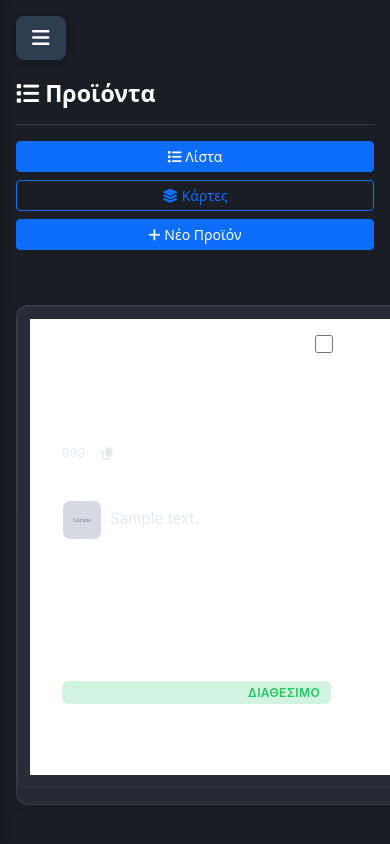
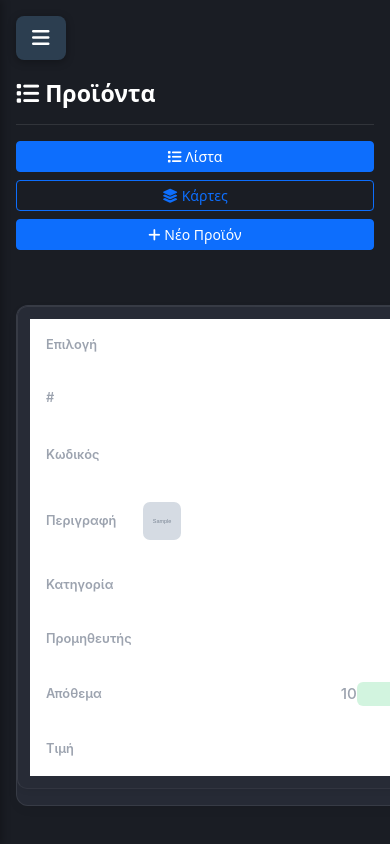
Before and after one commit to Dimitrios-Mourtzilas1999/apotheke, a Django app: page /product/products/list in a window 390 px wide. Run offline with Django 5.2, Linux system fonts and the light colour scheme; tables that the repository leaves empty hold one stand-in row (values such as "Sample post"); grey boxes marked "Sample" are stand-in pictures; some libraries are stand-ins or nearby versions.

Commit message:
Add data-label attributes and fix mobile table layout
- Add data-label attributes to all table cells for mobile view
- Fix nested flex containers in table cells on mobile
- Add proper justification for nested flex items
- Fix checkbox cell layout on mobile
- Fix barcode link cell with proper wrapping
- Fix description cell with image and text alignment
- Fix stock badge ordering on mobile
- Maintain thumbnail and badge size reductions for mobile
- Improve overall mobile table readability

```diff
--- a/inventory/static/inventory/products/css/product_list.css
+++ b/inventory/static/inventory/products/css/product_list.css
@@ -182,10 +182,6 @@
     font-size: 0.85rem;
   }
 
-  .products-table td:last-child {
-    border-bottom: none;
-  }
-
   .products-table td::before {
     content: attr(data-label);
     font-weight: 600;
@@ -193,17 +189,61 @@
     font-size: 0.8rem;
     flex-shrink: 0;
     margin-right: 1rem;
+    min-width: 80px;
   }
 
   .products-table td > * {
     flex: 1;
     text-align: right;
+    justify-content: flex-end;
   }
 
-  /* Fix barcode link on mobile */
-  .barcode-link {
+  /* Fix nested flex containers in table cells */
+  .products-table td .d-flex {
+    justify-content: flex-end;
+    gap: 0.5rem;
+  }
+
+  /* Fix checkbox cell */
+  .products-table td[data-label="Επιλογή"] {
+    justify-content: space-between;
+  }
+
+  .products-table td[data-label="Επιλογή"] input {
+    flex: 0;
+  }
+
+  /* Fix barcode link cell */
+  .products-table td[data-label="Κωδικός"] .d-flex {
+    flex-wrap: wrap;
+  }
+
+  .products-table td[data-label="Κωδικός"] .barcode-link {
     font-size: 0.8rem;
     word-break: break-all;
+  }
+
+  /* Fix description cell with image */
+  .products-table td[data-label="Περιγραφή"] .d-flex {
+    flex-wrap: wrap;
+  }
+
+  .products-table td[data-label="Περιγραφή"] span {
+    flex: 1;
+    text-align: right;
+  }
+
+  /* Fix stock cell */
+  .products-table td[data-label="Απόθεμα"] {
+    flex-wrap: wrap;
+  }
+
+  .products-table td[data-label="Απόθεμα"] .stock-badge {
+    order: 2;
+  }
+
+  .products-table td[data-label="Απόθεμα"] .stock-number {
+    order: 1;
   }
 
   /* Fix product thumbnail on mobile */
--- a/inventory/templates/inventory/products/_list.html
+++ b/inventory/templates/inventory/products/_list.html
@@ -19,9 +19,9 @@
   <tbody id="productTableBody">
     {% for product in products %}
     <tr>
-      <td><input type="checkbox" name="barcode" value="{{ product.barcode }}" class="checkbox"></td>
-      <td>{{ forloop.counter|add:row_offset }}</td>
-      <td>
+      <td data-label="Επιλογή"><input type="checkbox" name="barcode" value="{{ product.barcode }}" class="checkbox"></td>
+      <td data-label="#">{{ forloop.counter|add:row_offset }}</td>
+      <td data-label="Κωδικός">
         <div class="d-flex align-items-center gap-2">
           <a href="{% url 'product_edit' product.barcode %}" class="barcode-link">{{ product.barcode }}</a>
           <button class="btn-copy-barcode btn btn-sm btn-outline-secondary" data-barcode="{{ product.barcode }}" title="Αντιγραφή">
@@ -29,7 +29,7 @@
           </button>
         </div>
       </td>
-      <td>
+      <td data-label="Περιγραφή">
         <div class="d-flex align-items-center gap-2">
           {% if product.image_url %}
             <img src="{{ product.image_url }}" class="product-thumbnail" alt="{{ product.desc }}">
@@ -41,13 +41,13 @@
           <span>{{ product.desc|default:'-' }}</span>
         </div>
       </td>
-      <td>{{ product.category.cat_type|default:'Χωρίς κατηγορία' }}</td>
-      <td>{{ product.supplier.name|default:'Χωρίς προμηθευτή' }}</td>
-      <td>
+      <td data-label="Κατηγορία">{{ product.category.cat_type|default:'Χωρίς κατηγορία' }}</td>
+      <td data-label="Προμηθευτής">{{ product.supplier.name|default:'Χωρίς προμηθευτή' }}</td>
+      <td data-label="Απόθεμα">
         <span class="badge stock-badge stock-{{ product.stock_status }}">{{ product.stock_status_label }}</span>
         <span class="stock-number">{{ product.stock }}</span>
       </td>
-      <td>{{ product.price|default:0|floatformat:"2u" }} €</td>
+      <td data-label="Τιμή">{{ product.price|default:0|floatformat:"2u" }} €</td>
     </tr>
     {% endfor %}
   </tbody>
```
